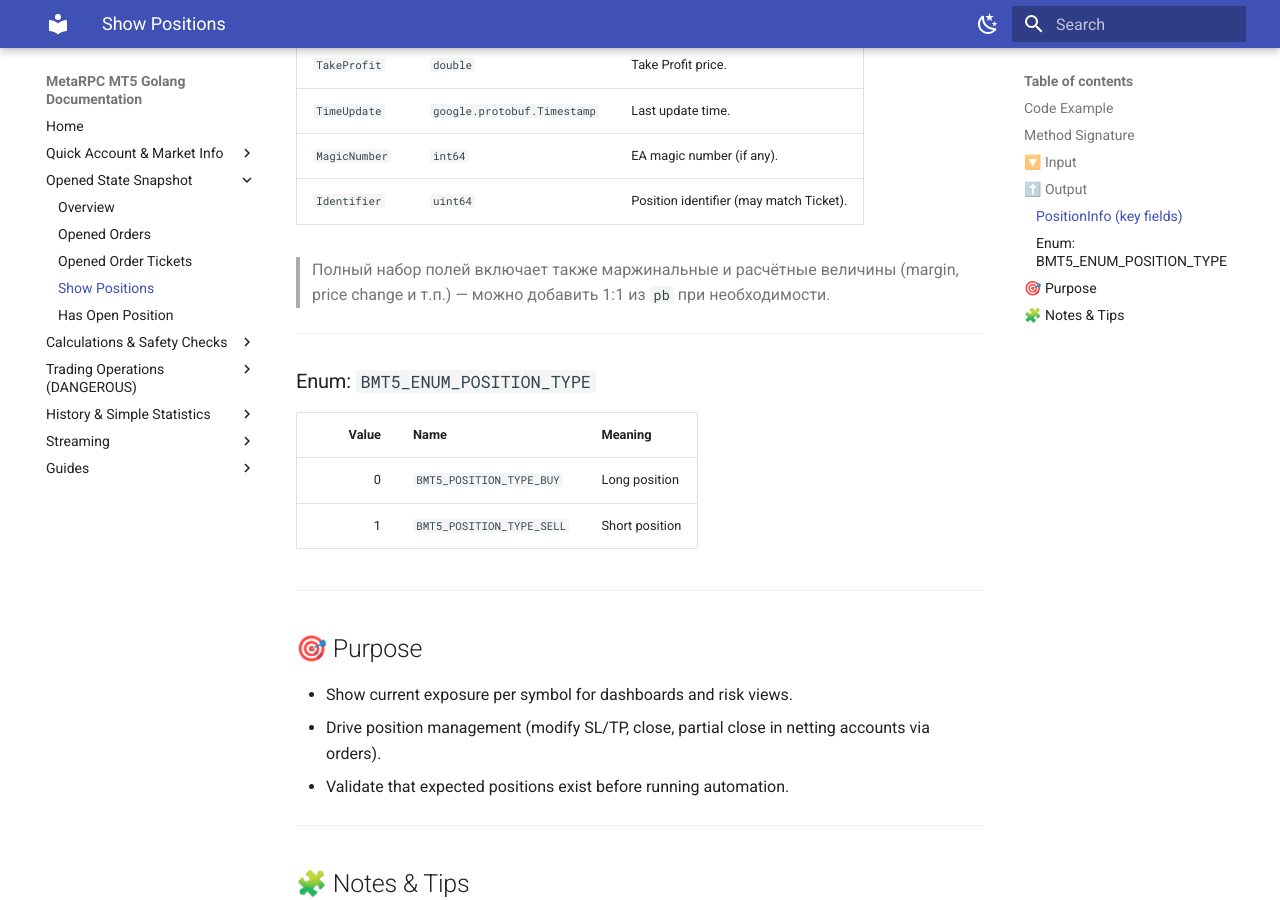
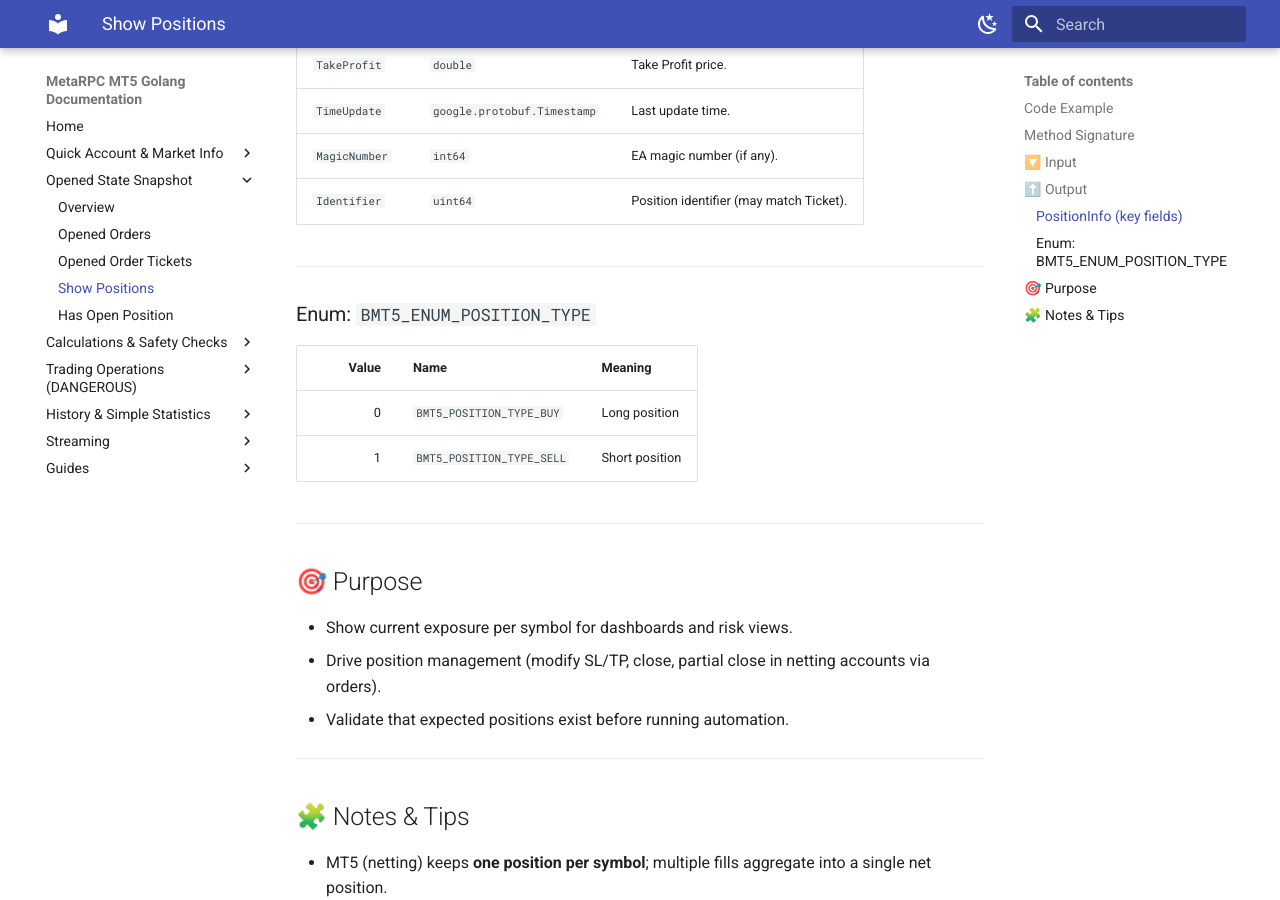
Before and after one commit to MetaRPC/GoMT5, an MkDocs documentation site: the page built from docs/Opened_State_Snapshot/ShowPositions.md, in a window 1280 px wide and 900 px high, scrolled down 1701 px. Built offline with MkDocs 1.6.1 and Material for MkDocs 9.7.7, drawn with Linux system fonts in a browser that asks for light colours.

Commit message:
Update ShowPositions.md

```diff
--- a/docs/Opened_State_Snapshot/ShowPositions.md
+++ b/docs/Opened_State_Snapshot/ShowPositions.md
@@ -68,8 +68,6 @@ Returns a slice of **`PositionInfo`** objects.
 | `MagicNumber`  | `int64`                     | EA magic number (if any).               |
 | `Identifier`   | `uint64`                    | Position identifier (may match Ticket). |
 
-> Полный набор полей включает также маржинальные и расчётные величины (margin, price change и т.п.) — можно добавить 1:1 из `pb` при необходимости.
-
 ---
 
 ### Enum: `BMT5_ENUM_POSITION_TYPE`
```
